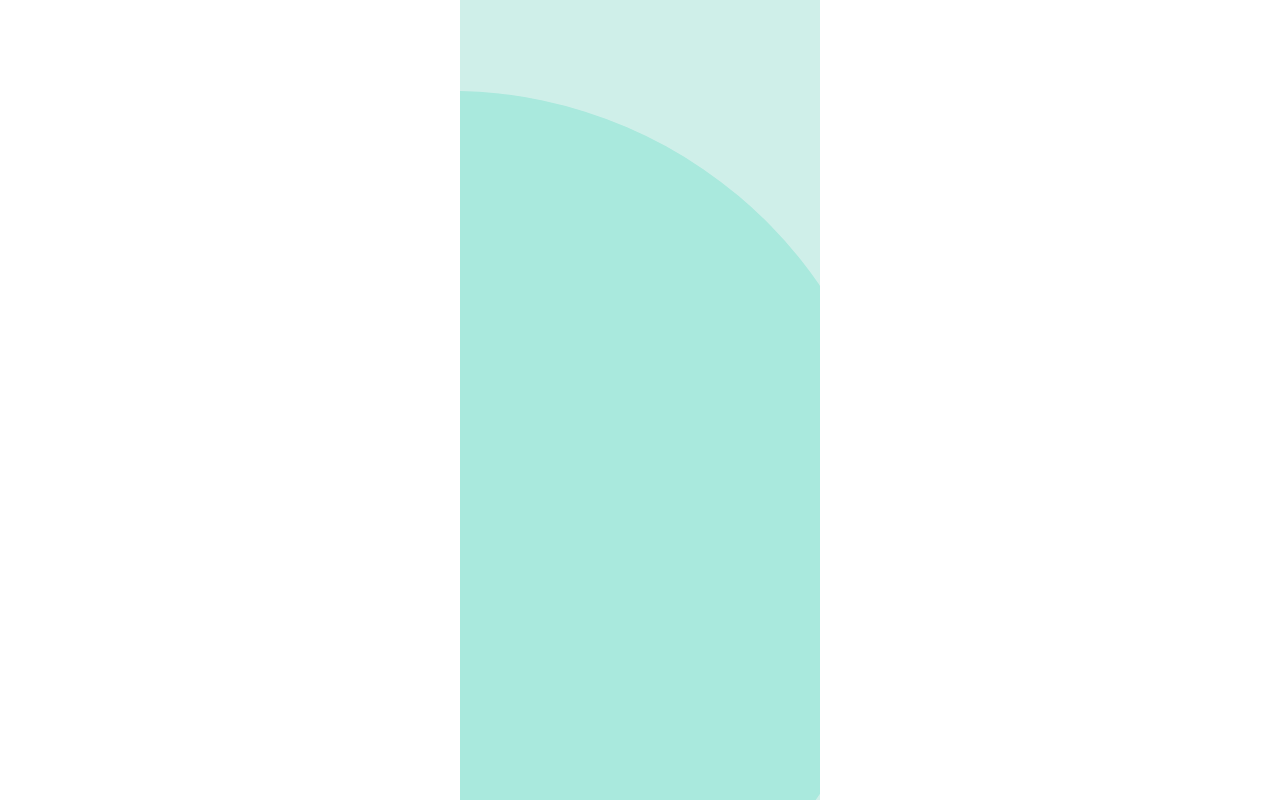
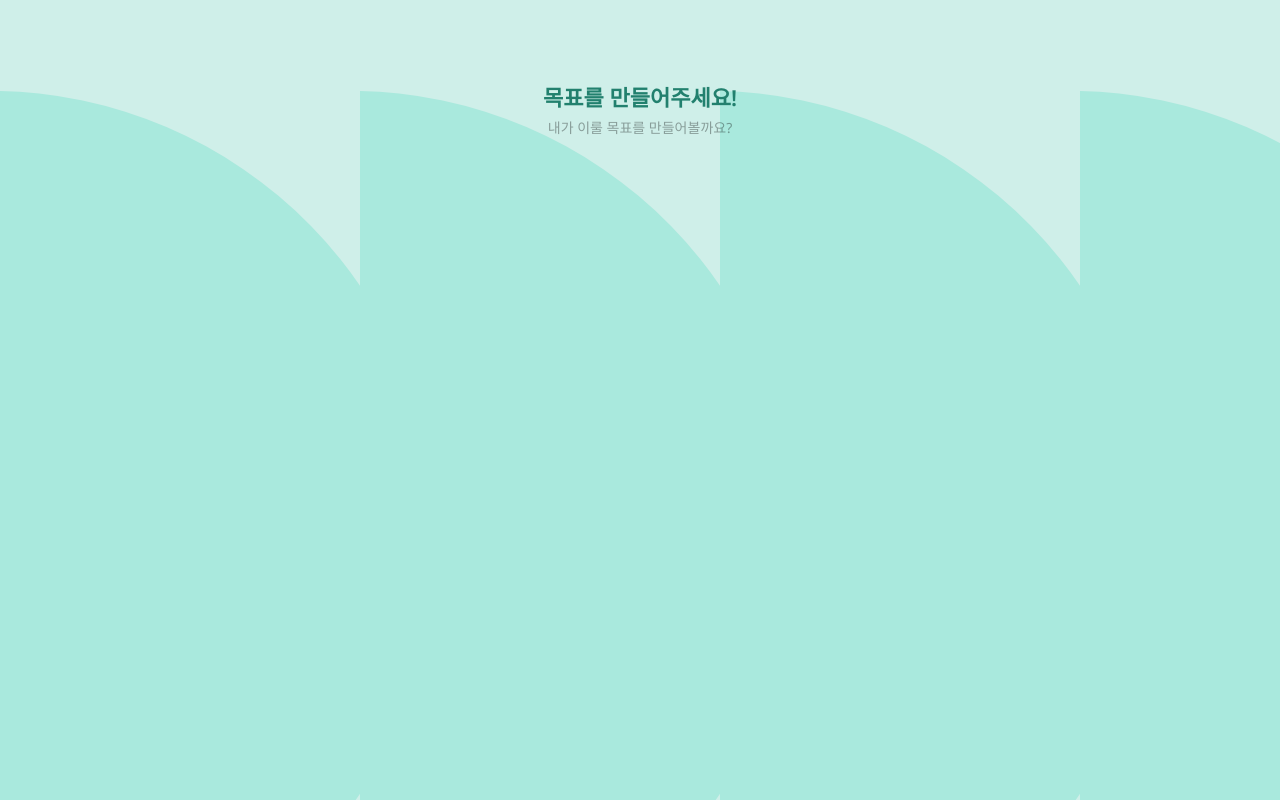
Before and after one commit to pinny2024/pinny-client-react, a React (Create React App) app: page /quest in a window 1280 px wide. Built offline with nearby package versions, Linux system fonts and the light colour scheme.

Commit message:
Feat: quest Background 컴포넌트 추가

```diff
--- a/src/componets/quest/background.jsx
+++ b/src/componets/quest/background.jsx
@@ -1,15 +1,16 @@
 import React from "react";
 
 import "../../css/comm/index.css"
-import "../../css/quest/background.css"
+import "../../css/quest/background.css";
 
-
-const BackgroundQuest = () => {
+const BackgroundQuest = (props) => {
+    const {title, subtitle} = props;
     return(
         <div className="background-container">
-            <img src={`${process.env.PUBLIC_URL}/img/quest/background.svg`}/>
+            <p className="title">목표를 만들어주세요!</p>
+            <p className="subtitle">내가 이룰 목표를 만들어볼까요?</p>
         </div>
-    )
-}
+    );
+};
 
 export default BackgroundQuest;
--- a/src/css/quest/background.css
+++ b/src/css/quest/background.css
@@ -1,10 +1,20 @@
-.background-container{
+.background-container {
+    background-image: url(/public/img/quest/background.svg);
     width: 100vw;
     height: 100vh;
-    overflow: hidden;
 }
 
-.background-container img{
-    width: 100%;
-    height: 100%;
+.title{
+    text-align: center;
+    padding-top: 10vh;
+    color: #22806E;
+    font-size: 22px;
+    font-weight: 600;
 }
+
+.subtitle{
+    text-align: center;
+    padding-top: 0.63vh;
+    color: rgb(0,0,0,0.34);
+    font-size: 14px;
+}
```
